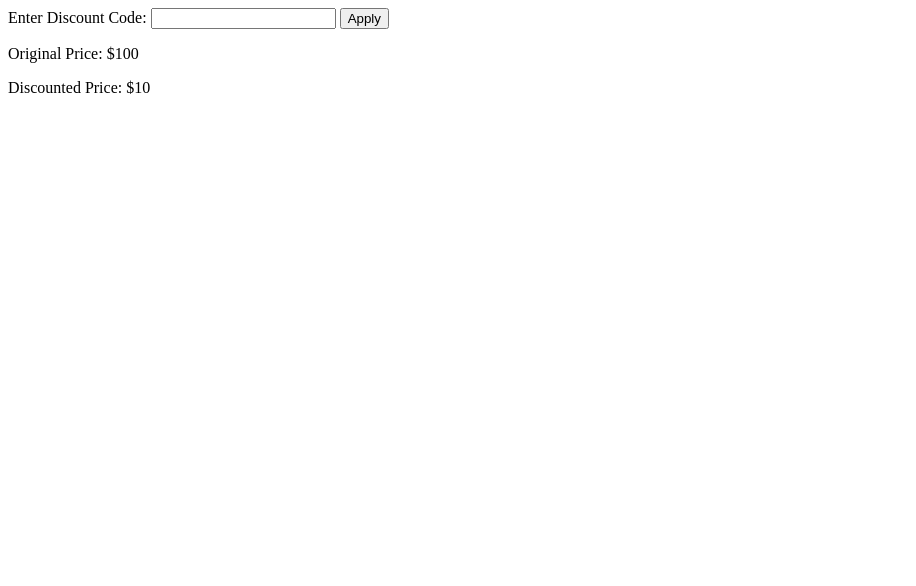
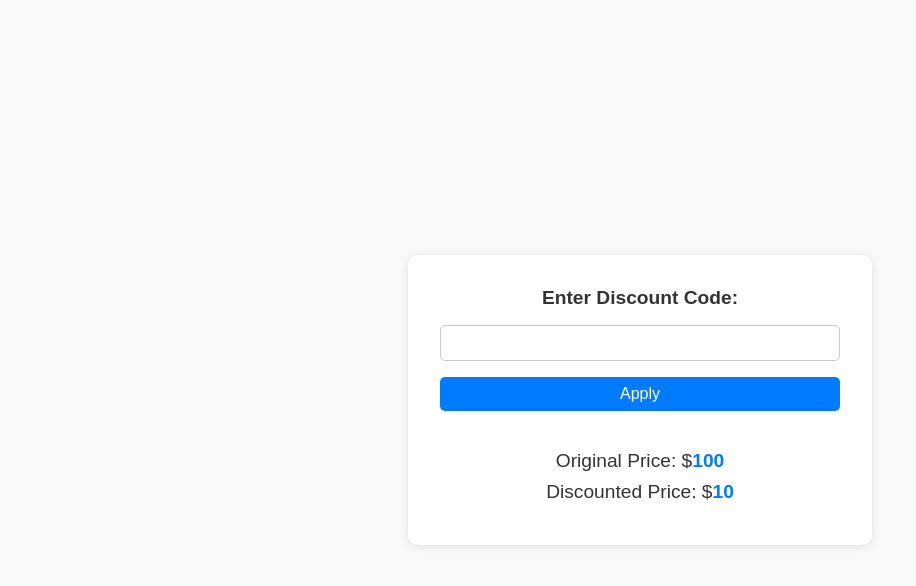
Before and after one commit to 10daer/DISCOUNT-FORM, a plain HTML site: page index.html in a window 1280 px wide. Shown: the whole page, without its empty margins (0-916 px from the left). Drawn offline with Linux system fonts and the light colour scheme.

Commit message:
added style

```diff
--- a/index.html
+++ b/index.html
@@ -3,7 +3,7 @@
   <head>
     <meta charset="UTF-8" />
     <meta name="viewport" content="width=device-width, initial-scale=1.0" />
-    <link rel="stylesheet" href="styles.css" />
+    <link rel="stylesheet" href="style.css" />
     <title>Document</title>
   </head>
   <body>
@@ -14,13 +14,12 @@
         <button type="button" onclick="applyDiscount()">Apply</button>
       </form>
       <p id="message"></p>
+
+      <div id="price-container">
+        <p>Original Price: $<span id="original-price">100</span></p>
+        <p>Discounted Price: $<span id="discounted-price">10</span></p>
+      </div>
     </div>
-
-    <div id="price-container">
-      <p>Original Price: $<span id="original-price">100</span></p>
-      <p>Discounted Price: $<span id="discounted-price">10</span></p>
-    </div>
-
     <script src="script.js"></script>
   </body>
 </html>
--- a/style.css
+++ b/style.css
@@ -0,0 +1,84 @@
+/* style.css */
+
+/* General styles */
+body {
+  font-family: Arial, sans-serif;
+  background-color: #f9f9f9;
+  color: #333;
+  margin: 0;
+  padding: 0;
+  display: flex;
+  justify-content: center;
+  flex-direction: column;
+  align-items: center;
+  height: 100vh;
+}
+
+/* Container for the discount form */
+#discount-container {
+  background-color: #fff;
+  padding: 2em;
+  border-radius: 10px;
+  box-shadow: 0 2px 10px rgba(0, 0, 0, 0.1);
+  text-align: center;
+  max-width: 400px;
+  width: 100%;
+}
+
+/* Form elements */
+form#discount-form {
+  display: flex;
+  flex-direction: column;
+  gap: 1em;
+}
+
+label {
+  font-weight: bold;
+  font-size: 1.2em;
+}
+
+input[type="text"] {
+  padding: 0.5em;
+  font-size: 1em;
+  border: 1px solid #ccc;
+  border-radius: 5px;
+  width: 100%;
+  box-sizing: border-box;
+}
+
+button {
+  background-color: #007bff;
+  color: white;
+  padding: 0.5em;
+  font-size: 1em;
+  border: none;
+  border-radius: 5px;
+  cursor: pointer;
+  transition: background-color 0.3s ease;
+}
+
+button:hover {
+  background-color: #0056b3;
+}
+
+/* Message styles */
+#message {
+  margin-top: 1em;
+  font-size: 1.1em;
+}
+
+/* Container for the price display */
+#price-container {
+  margin-top: 2em;
+  font-size: 1.2em;
+}
+
+/* Price display */
+#price-container p {
+  margin: 0.5em 0;
+}
+
+#price-container span {
+  font-weight: bold;
+  color: #007bff;
+}
```
